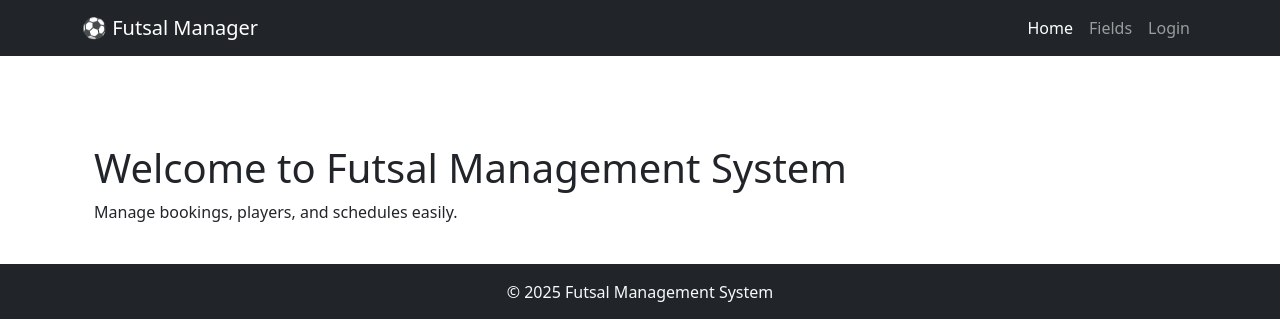
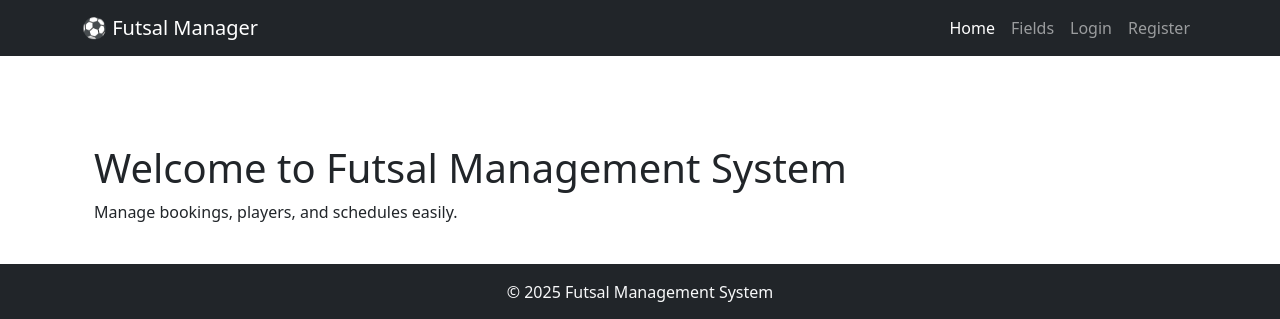
Before and after one commit to crestadev/futsal_management_system, a Django app: page / in a window 1280 px wide. Shown: the top 319 px of the page. Run offline with Django 5.2, Linux system fonts and the light colour scheme; some libraries are stand-ins or nearby versions.

Commit message:
Updated base while adding links of login and register

```diff
--- a/templates/base.html
+++ b/templates/base.html
@@ -39,7 +39,11 @@
           <li class="nav-item">
             <a class="nav-link {% if url_name == 'login' %}active{% endif %}" href="{% url 'login' %}">Login</a>
           </li>
+          <li class="nav-item">
+            <a class="nav-link {% if url_name == 'register' %}active{% endif %}" href="{% url 'register' %}">Register</a>
+          </li>
           {% endif %}
+
         </ul>
       </div>
     </div>
```
